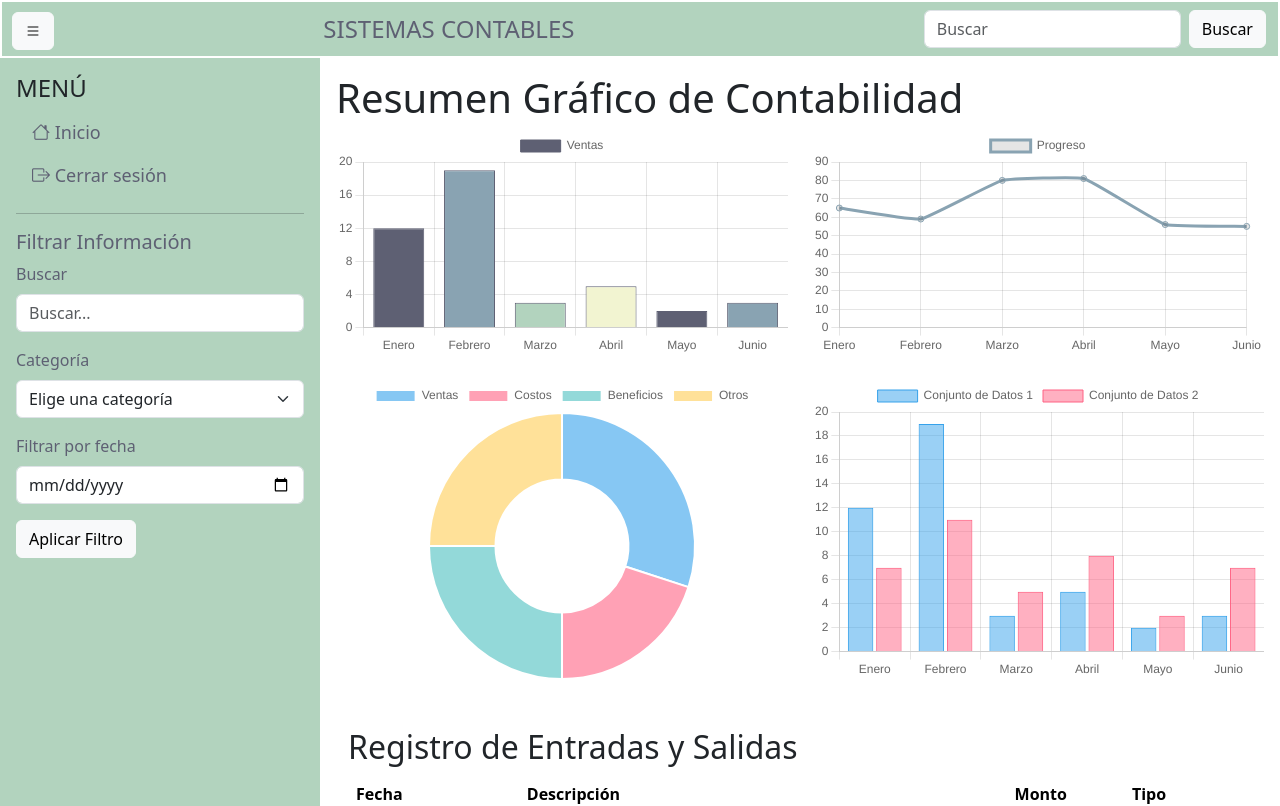
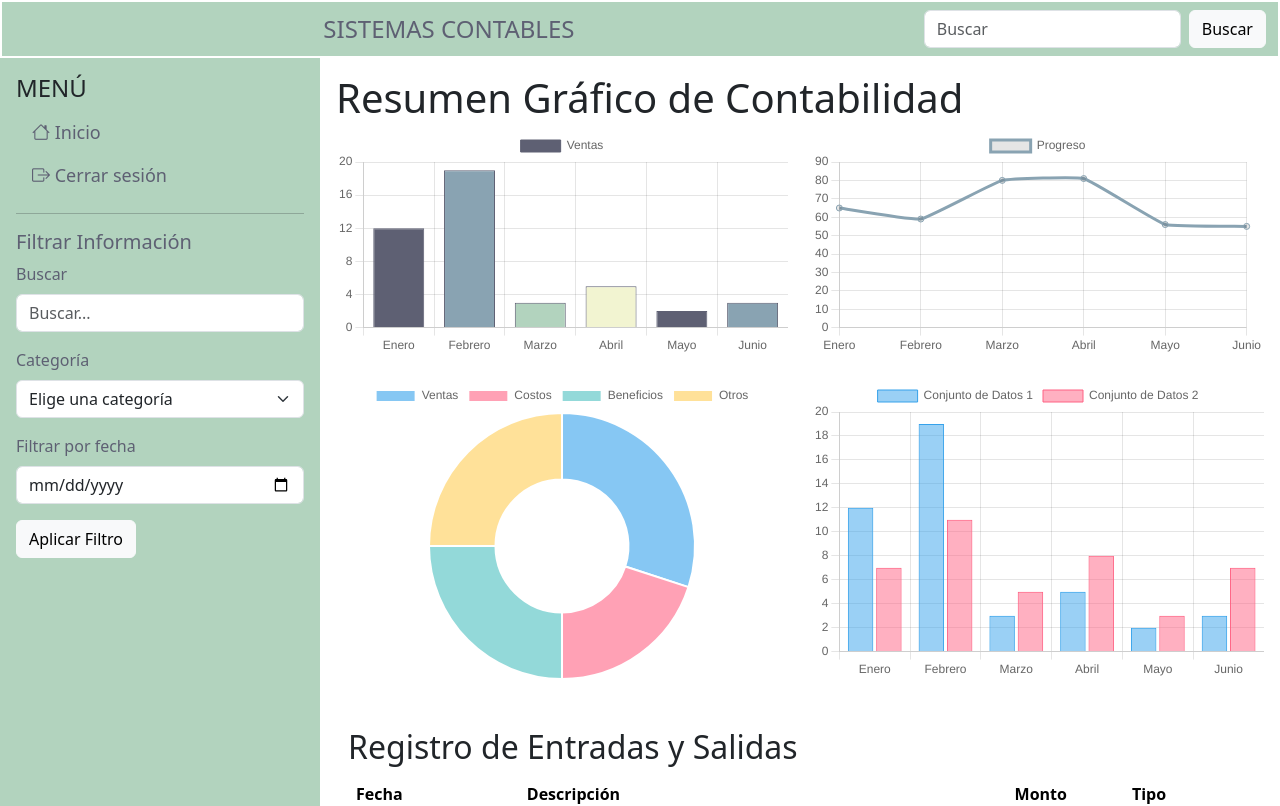
Before and after one commit to Lovoh17/SistemasContables, a plain HTML site: page index.html in a window 1280 px wide. Shown: the top 806 px of the page. Drawn offline with nearby package versions, Linux system fonts and the light colour scheme.

Commit message:
actualizando

```diff
--- a/index.html
+++ b/index.html
@@ -12,9 +12,6 @@
     <nav class="navbar navbar-expand-lg" style="border: 2px solid white;">
         <div class="container-fluid">
             <div class="d-flex align-items-center">
-                <button id="toggle-sidebar-btn" class="btn btn-light" style="margin-right: 10px;">
-                    <i class="bi bi-list"></i>
-                </button>
             </div>
             <h3 class="text-uppercase titulo mb-0">Sistemas Contables</h3>
             <form class="d-flex" role="search" id="searchForm">
@@ -99,7 +96,6 @@
             </div>
             </div>
         </div>
-
     <script src="https://cdn.jsdelivr.net/npm/bootstrap@5.3.3/dist/js/bootstrap.bundle.min.js" integrity="sha384-YvpcrYf0tY3lHB60NNkmXc5s9fDVZLESaAA55NDzOxhy9GkcIdslK1eN7N6jIeHz" crossorigin="anonymous"></script>
     <script src="https://cdn.jsdelivr.net/npm/chart.js"></script>
     <script src="/Recursos/script.js"></script>
```
